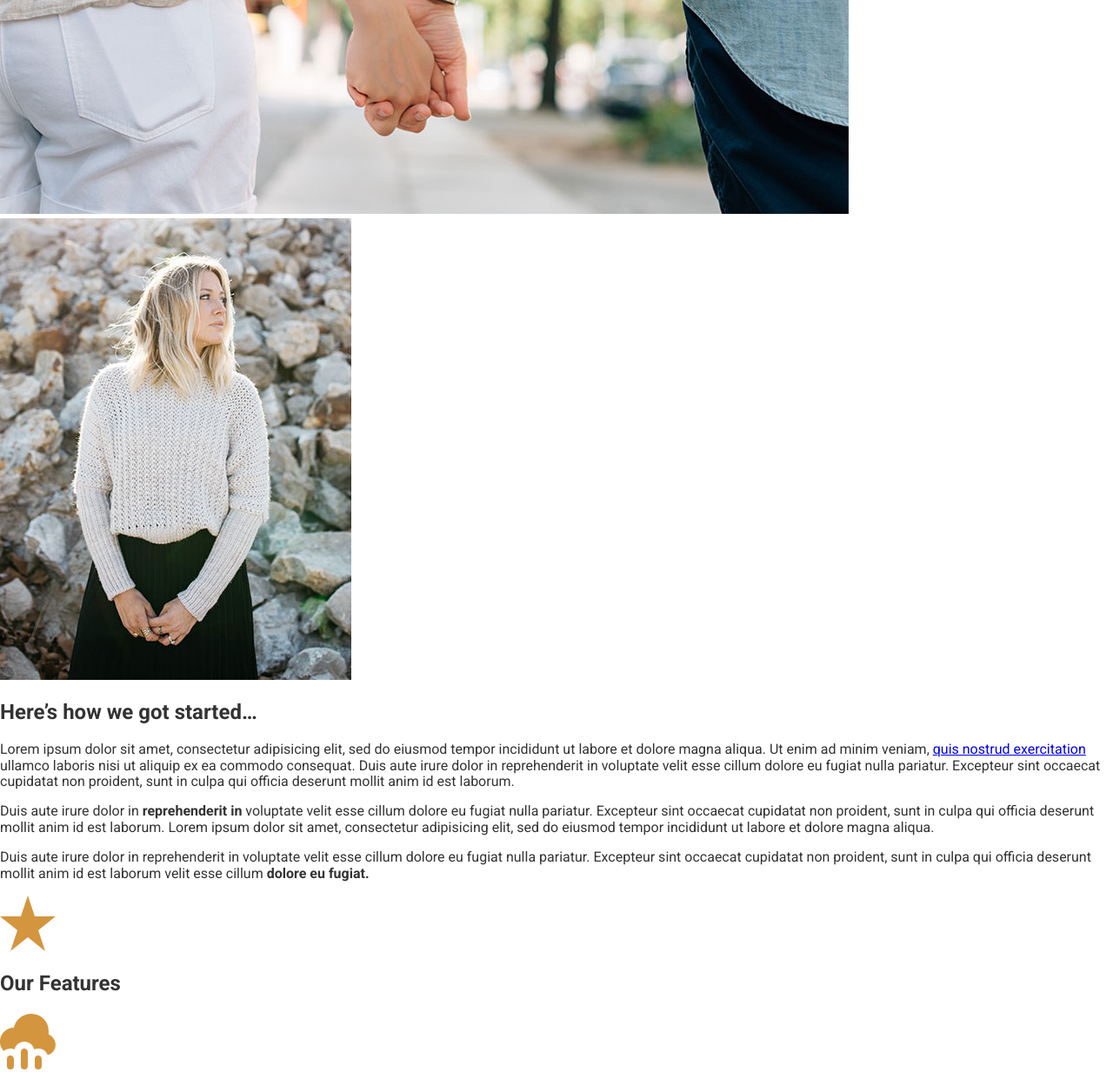
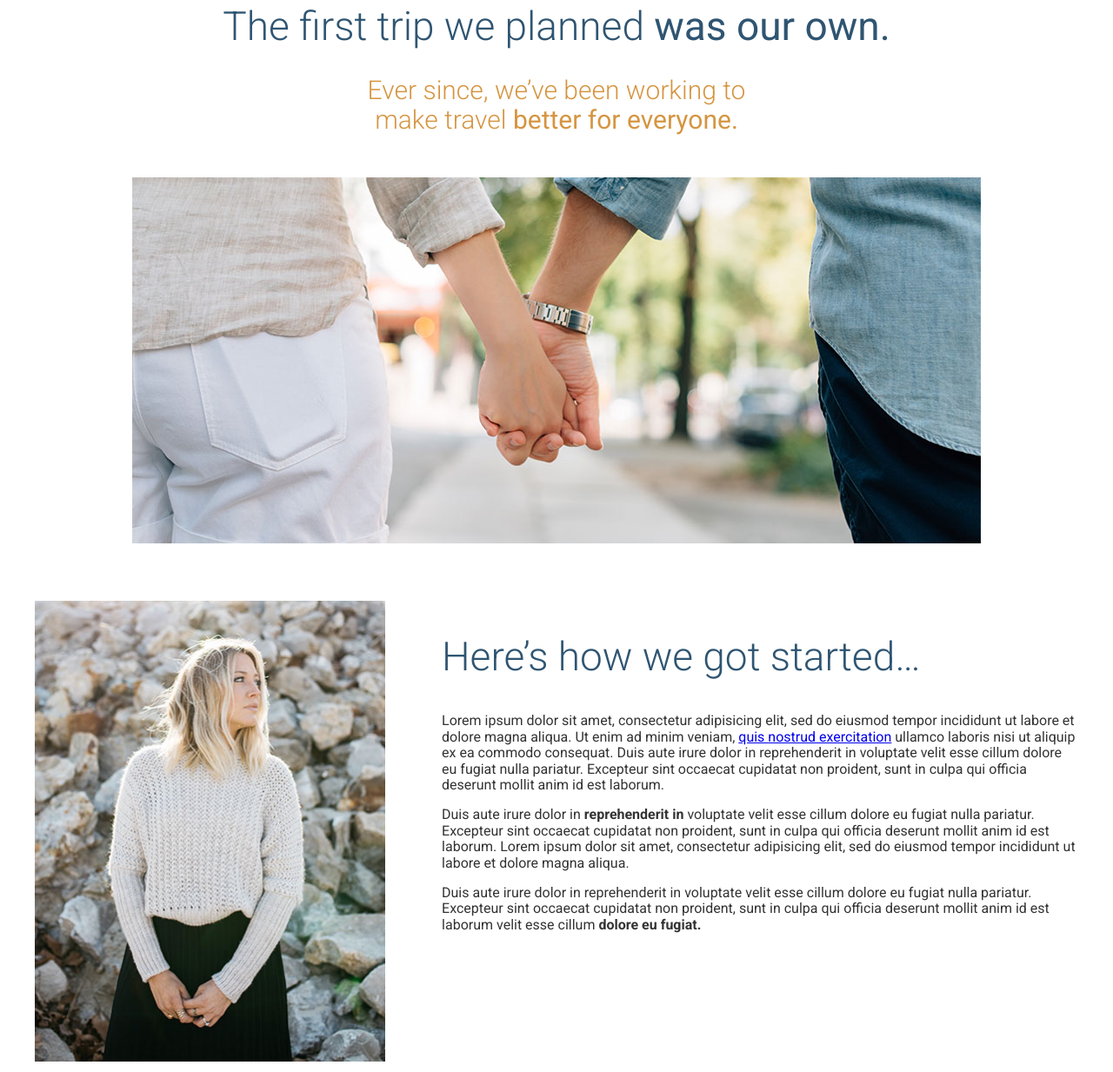
Before and after one commit to IngFr4nk/site_front, a website: page app/index.html in a window 1280 px wide. Shown: the part 886-2119 px from the top of the page at 87% size. Drawn offline with Linux system fonts and the light colour scheme.

Commit message:
styles details images

```diff
--- a/app/assets/styles/base/_global.css
+++ b/app/assets/styles/base/_global.css
@@ -8,3 +8,7 @@ img {
     max-width: 100%;
     height: auto;
 }
+
+* {
+    box-sizing: border-box;
+}
--- /dev/null
+++ b/app/assets/styles/base/_mixins.css
@@ -0,0 +1,25 @@
+@define-mixin atSmall {
+    @media(min-width: 530px) {
+        @mixin-content;
+    }
+}
+
+@define-mixin atMedium {
+    @media(min-width: 800px) {
+        @mixin-content;
+    }
+}
+
+@define-mixin atLarge {
+    @media(min-width: 1200px) {
+        @mixin-content;
+    }
+}
+
+@define-mixin clearfix {
+    &::after {
+        content: "";
+        clear: both;
+        display: table;
+    }
+}
--- a/app/assets/styles/modules/_btn.css
+++ b/app/assets/styles/modules/_btn.css
@@ -11,7 +11,10 @@
     }
 
     &--large {
-        font-size: 1.25rem;
         padding: 1.1rem 1.9rem;
+
+        @mixin atSmall {
+            font-size: 1.25rem;
+        }
     }
 }
--- /dev/null
+++ b/app/assets/styles/modules/_headlines.css
@@ -0,0 +1,44 @@
+.headline {
+    font-weight: 300;
+    color: $mainBlue;
+    font-size: 1.9rem;
+
+    @mixin atSmall {
+        font-size: 2.875rem;
+    }
+
+    &--center {
+        text-align: center;
+    }
+
+    &--orange {
+        color: $mainOrange;
+    }
+
+    &--small {
+        font-size: 1.2rem;
+
+        @mixin atSmall {
+            font-size: 1.875rem;
+        }
+
+    }
+
+    &--narrow {
+        max-width: 500px;
+        margin-left: auto;
+        margin-right: auto;
+    }
+
+    &--ligth {
+        font-weight: 100;
+    }
+
+    &--b-margin-small {
+        margin-bottom: .5em;
+    }
+
+    &--b-margin-large {
+        margin-bottom: 1.6em;
+    }
+}
--- /dev/null
+++ b/app/assets/styles/modules/_page-section.css
@@ -0,0 +1,14 @@
+.page-section {
+    padding: 1.2rem 0;
+
+    @mixin atMedium {
+        padding: 4.5rem 0;
+    }
+
+    padding: 4.5rem 0;
+
+    &--blue {
+        background-color: $mainBlue;
+        color: #fff;
+    }
+}
--- /dev/null
+++ b/app/assets/styles/modules/_row.css
@@ -0,0 +1,33 @@
+.row {
+    /*Llamando mixin*/
+
+    @mixin clearfix;
+
+    @mixin atMedium {
+        &__medium-4 {
+            float: left;
+            width: 33.33%;
+        }
+
+        &__medium-4--large {
+            width: 37%;
+        }
+
+        &__medium-8 {
+            float: left;
+            width: 66.66%;
+        }
+
+        &__medium-8--smaller {
+            width: 63%;
+        }
+    }
+
+    &--gutters {
+        margin-right: -65px;
+    }
+
+    &--gutters > div {
+        padding-right: 65px;
+    }
+}
--- /dev/null
+++ b/app/assets/styles/modules/_wrapper.css
@@ -0,0 +1,24 @@
+.wrapper {
+    overflow: hidden;
+    padding-left: 18px;
+    padding-right: 18px;
+    max-width: 1236px;
+    margin-left: auto;
+    margin-right: auto;
+
+    &--medium {
+        max-width: 976px;
+    }
+
+    .wrapper {
+        padding-left: 0;
+        padding-right: 0;
+    }
+
+    &--b-margin {
+        margin-bottom: 1rem;
+        @mixin atSmall {
+            margin-bottom: 3.875rem;
+        }
+    }
+}
--- a/app/assets/styles/styles.css
+++ b/app/assets/styles/styles.css
@@ -1,5 +1,10 @@
 @import "normalize.css";
 @import "base/_global";
 @import "base/_variables";
+@import "base/_mixins";
 @import "modules/_large-hero";
 @import "modules/_btn";
+@import "modules/_wrapper";
+@import "modules/_page-section";
+@import "modules/_headlines";
+@import "modules/_row";
--- a/app/index.html
+++ b/app/index.html
@@ -22,27 +22,49 @@
   </header>
 
   <div class="large-hero">
-    <img src="assets/images/hero--large.jpg">
+    <picture>
+      <source srcset="assets/images/hero--large.jpg 1920w, assets/images/hero--large-hi-dpi.jpg 3840w" media="(min-width: 1380px)">
+      <source srcset="assets/images/hero--medium.jpg 1380w, assets/images/hero--medium-hi-dpi.jpg 2760w" media="(min-width: 990px)">
+      <source srcset="assets/images/hero--small.jpg 990w, assets/images/hero--small-hi-dpi.jpg 1980w" media="(min-width: 640px)">
+      <img srcset="assets/images/hero--smaller.jpg 640w, assets/images/hero--smaller-hi-dpi.jpg 1280w " class="large-hero__image">
+    </picture>
     <div class="large-hero__text-content">
+      <div class="wrapper">
         <h1 class="large-hero__title">Your clarity.</h1>
         <h2 class="large-hero__subtitle">One trip away.</h2>
         <p class="large-hero__description">We create soul restoring journeys that inspire you to be you.</p>
         <p><a href="#" class="btn btn--orange btn--large">Get Started Today</a></p>
       </div>
     </div>
+  </div>
 
-  <div id="our-beginning">
-    <h2>The first trip we planned was our own.</h2>
-    <h3>Ever since, we&rsquo;ve been working to make travel better for everyone.</h3>
+  <div id="our-beginning" class="page-section">
+    <div class="wrapper">
+      <h2 class="headline headline--center headline--light headline--b-margin-small">The first trip we planned <strong>was our own.</strong></h2>
+      <h3 class="headline headline--center headline--orange headline--small headline--narrow headline--light headline--b-margin-small headline--b-margin-large">Ever since, we&rsquo;ve been working to make travel <strong>better for everyone.</strong></h3>
+      <div class="wrapper wrapper--medium wrapper--b-margin">
         <img src="assets/images/first-trip.jpg" alt="Couple walking down a street.">
-    <img src="assets/images/our-start.jpg" alt="Our founder, Jane Doe">
-    <h2>Here&rsquo;s how we got started&hellip;</h2>
+      </div>
+      <div class="row row--gutters">
+        <div class="row__medium-4 row__medium-4--large">
+          <picture>
+            <source srcset="assets/images/our-start.jpg" media="(min-width: 1020px)">
+            <source srcset="assets/images/our-start-portrait.jpg" media="(min-width: 800px)">
+            <img src="assets/images/our-start-landscape.jpg" alt="">
+          </picture>
+        </div>
+        <div class="row__medium-8 row__medium-8--smaller">
+          <h2 class="headline">Here&rsquo;s how we got started&hellip;</h2>
           <p>Lorem ipsum dolor sit amet, consectetur adipisicing elit, sed do eiusmod tempor incididunt ut labore et dolore magna aliqua. Ut enim ad minim veniam, <a href="#">quis nostrud exercitation</a> ullamco laboris nisi ut aliquip ex ea commodo consequat. Duis aute irure dolor in reprehenderit in voluptate velit esse cillum dolore eu fugiat nulla pariatur. Excepteur sint occaecat cupidatat non proident, sunt in culpa qui officia deserunt mollit anim id est laborum.</p>
           <p>Duis aute irure dolor in <strong>reprehenderit in</strong> voluptate velit esse cillum dolore eu fugiat nulla pariatur. Excepteur sint occaecat cupidatat non proident, sunt in culpa qui officia deserunt mollit anim id est laborum. Lorem ipsum dolor sit amet, consectetur adipisicing elit, sed do eiusmod tempor incididunt ut labore et dolore magna aliqua.</p>
           <p>Duis aute irure dolor in reprehenderit in voluptate velit esse cillum dolore eu fugiat nulla pariatur. Excepteur sint occaecat cupidatat non proident, sunt in culpa qui officia deserunt mollit anim id est laborum velit esse cillum <strong>dolore eu fugiat.</strong></p>
         </div>
+      </div>
+    </div>
+  </div>
 
-  <div id="features">
+  <div id="features" class="page-section page-section--blue">
+    <div class="wrapper">
       <img src="assets/images/icons/star.svg">
       <h2>Our Features</h2>
 
@@ -61,6 +83,7 @@
       <img src="assets/images/icons/fire.svg">
       <h3>Survival Kit</h3>
       <p>Everytime you book an escape with us we send you a survival kit with the finest materials. The kit will allow you to setup a tent, start a fire, scratch your own back and lower your taxes.</p>
+    </div>
   </div>
 
   <div id="testimonials">
--- a/app/temp/styles/styles.css
+++ b/app/temp/styles/styles.css
@@ -471,8 +471,17 @@ img {
     height: auto;
 }
 
+* {
+    box-sizing: border-box;
+}
+
 .large-hero {
+    border-bottom: 10px solid #2f5572;
     position: relative;
+}
+
+.large-hero__image {
+  display: block;
 }
 
 .large-hero__text-content {
@@ -488,25 +497,46 @@ img {
 .large-hero__title {
   font-weight: 300;
   color: #2f5572;
-  font-size: 4.8rem;
+  font-size: 2rem;
   margin: 0;
+}
+
+@media(min-width: 530px) {
+
+  .large-hero__title {
+    font-size: 4.8rem;
+  }
 }
 
 .large-hero__subtitle {
   font-weight: 300;
   color: #2f5572;
-  font-size: 2.9rem;
+  font-size: 1.5rem;
   margin: 0;
+}
+
+@media(min-width: 530px) {
+
+  .large-hero__subtitle {
+    font-size: 2.9rem;
+  }
 }
 
 .large-hero__description {
   color: #FFF;
-  font-size: 1.875rem;
+  font-size: 1.1rem;
   font-weight: 100;
   text-shadow: 2px 2px  0 rgba(0, 0, 0, .1);
   max-width: 30rem;
   margin-left: auto;
   margin-right: auto;
+}
+
+@media(min-width: 530px) {
+
+  .large-hero__description {
+    font-size: 1.875rem;
+  }
 }
 
 .btn {
@@ -523,6 +553,146 @@ img {
 }
 
 .btn--large {
-  font-size: 1.25rem;
   padding: 1.1rem 1.9rem;
 }
+
+@media(min-width: 530px) {
+
+  .btn--large {
+    font-size: 1.25rem;
+  }
+}
+
+.wrapper {
+    overflow: hidden;
+    padding-left: 18px;
+    padding-right: 18px;
+    max-width: 1236px;
+    margin-left: auto;
+    margin-right: auto;
+}
+
+.wrapper--medium {
+  max-width: 976px;
+}
+
+.wrapper .wrapper {
+  padding-left: 0;
+  padding-right: 0;
+}
+
+.wrapper--b-margin {
+  margin-bottom: 1rem;
+}
+
+@media(min-width: 530px) {
+
+  .wrapper--b-margin {
+    margin-bottom: 3.875rem;
+  }
+}
+
+.page-section {
+    padding: 1.2rem 0;
+
+    padding: 4.5rem 0;
+}
+
+@media(min-width: 800px) {
+
+  .page-section {
+    padding: 4.5rem 0;
+  }
+}
+
+.page-section--blue {
+  background-color: #2f5572;
+  color: #fff;
+}
+
+.headline {
+    font-weight: 300;
+    color: #2f5572;
+    font-size: 1.9rem;
+}
+
+@media(min-width: 530px) {
+
+  .headline {
+    font-size: 2.875rem;
+  }
+}
+
+.headline--center {
+  text-align: center;
+}
+
+.headline--orange {
+  color: #d59541;
+}
+
+.headline--small {
+  font-size: 1.2rem;
+}
+
+@media(min-width: 530px) {
+
+  .headline--small {
+    font-size: 1.875rem;
+  }
+}
+
+.headline--narrow {
+  max-width: 500px;
+  margin-left: auto;
+  margin-right: auto;
+}
+
+.headline--ligth {
+  font-weight: 100;
+}
+
+.headline--b-margin-small {
+  margin-bottom: .5em;
+}
+
+.headline--b-margin-large {
+  margin-bottom: 1.6em;
+}
+
+/*Llamando mixin*/
+
+.row::after {
+  content: "";
+  clear: both;
+  display: table;
+}
+
+@media(min-width: 800px) {
+
+  .row__medium-4 {
+    float: left;
+    width: 33.33%;
+  }
+
+  .row__medium-4--large {
+    width: 37%;
+  }
+
+  .row__medium-8 {
+    float: left;
+    width: 66.66%;
+  }
+
+  .row__medium-8--smaller {
+    width: 63%;
+  }
+}
+
+.row--gutters {
+  margin-right: -65px;
+}
+
+.row--gutters > div {
+  padding-right: 65px;
+}
--- a/package.json
+++ b/package.json
@@ -27,6 +27,7 @@
     "gulp-postcss": "^6.3.0",
     "gulp-watch": "^4.3.11",
     "postcss-import": "^9.1.0",
+    "postcss-mixins": "^5.4.1",
     "postcss-nested": "^1.0.0",
     "postcss-simple-vars": "^3.0.0"
   }
```
Also changed, not shown: app/assets/styles/modules/_large-hero.css (+20 -3 lines), app/gulp/tasks/styles.js (+7 -2 lines). Lines whose indentation alone changed are shown as unchanged.
